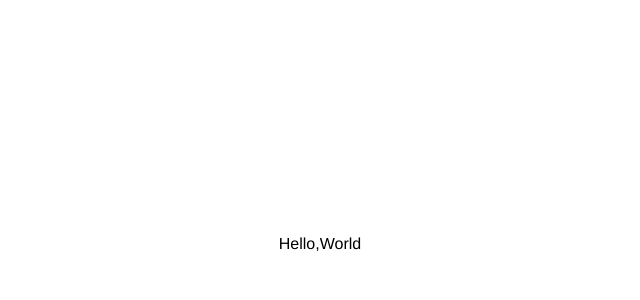
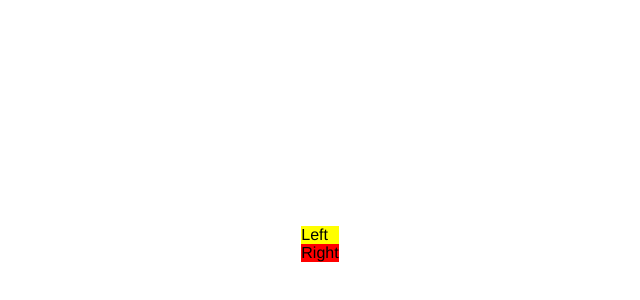
Before and after one commit to JerryAnt/react-form, a React app: page / in a window 1280 px wide. Shown: the part 164-464 px from the top of the page, without its empty margins (320-960 px from the left). Built offline with nearby package versions, Linux system fonts and the light colour scheme.

Commit message:
checkbox button and input fields files created and linked to index

```diff
--- a/assets/stylesheets/application.scss
+++ b/assets/stylesheets/application.scss
@@ -8,3 +8,17 @@ body {
   align-items: center;
   justify-content: center;
 }
+
+.left-scene {
+  background-color: yellow;
+}
+
+.right-scene {
+  flex: 0 0 40%;
+  background-color: red;
+  overflow: scroll;
+}
+
+.checkbox{
+background-color: black;
+}
--- /dev/null
+++ b/src/components/button.jsx
@@ -0,0 +1,23 @@
+import React,  { Component } from 'react';
+
+class Button extends Component {
+  render() {
+    return (
+      <div>
+        <div className="left-scene">Left</div>
+        <div className="right-scene">Right</div>
+      </div>
+    );
+  }
+}
+
+
+// const Button = ({ name }) => {
+//   return (
+//     <div>
+//       Hello,
+//       {name}
+//     </div>
+//   );
+// };
+export default Button;
--- /dev/null
+++ b/src/components/checkbox.jsx
@@ -0,0 +1,10 @@
+import React,  { Component } from 'react';
+
+class Checkbox render Component {
+  render(){
+    return(
+      input className="checkbox")
+  }
+}
+
+export default Checkbox;
--- /dev/null
+++ b/src/components/input_field.jsx
@@ -0,0 +1,7 @@
+import React,  { Component } from 'react';
+
+
+
+
+
+export default InputField;
--- a/src/index.jsx
+++ b/src/index.jsx
@@ -1,18 +1,14 @@
-import React from 'react';
+import React,  { Component } from 'react';
 import ReactDOM from 'react-dom';
+import Button from './components/button.jsx';
+// import Checkbox from './components/checkbox.jsx';
+// import InputField from './components/input_field.jsx';
 
 import '../assets/stylesheets/application.scss';
 
-const Hello = ({ name }) => {
-  return (
-    <div>
-      Hello,
-      {name}
-    </div>
-  );
-};
-
 const root = document.getElementById('root');
 if (root) {
-  ReactDOM.render(<Hello name="World" />, root);
+  ReactDOM.render(
+    <Button />,
+    root);
 }
```
Also changed, not shown: 1 other file (tests, documents, lock files or other folders).
